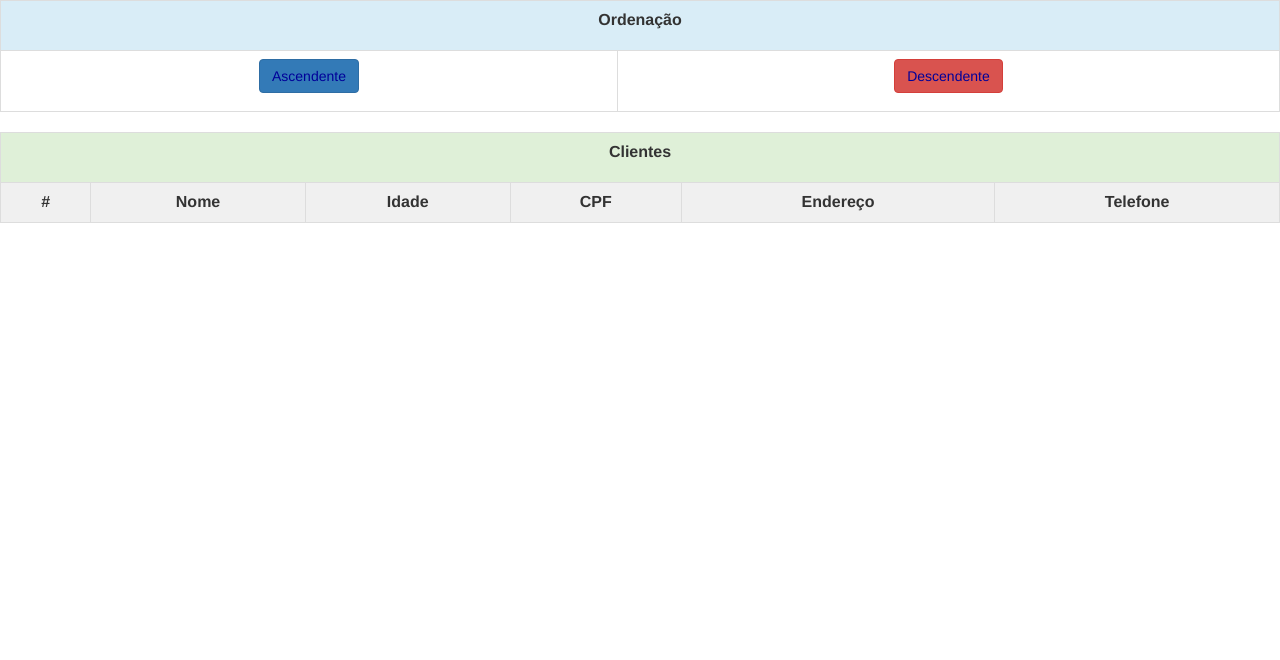
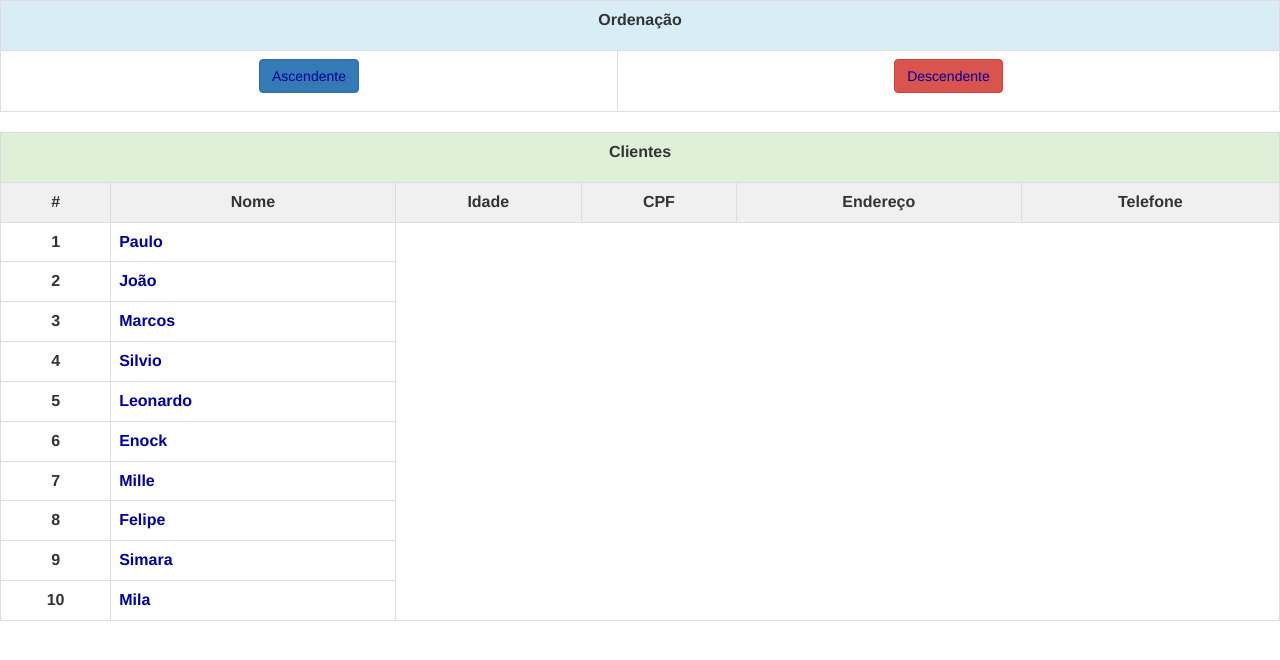
Before and after one commit to jsmilenium/clientes, a PHP site: page /principal.php in a window 1280 px wide. Shown: the top 660 px of the page. Run offline with PHP 8.4, Linux system fonts and the light colour scheme; data that the repository does not hold is empty.

Commit message:
Update principal.php

```diff
--- a/principal.php
+++ b/principal.php
@@ -32,6 +32,88 @@ Cadastro de clientes
 - Nessa listagem você também deverá ter a opção de ordenar os clientes pelo seu índice de forma ascendente e descendente.
 Não se esqueça de caprichar na interface utilizando o twitter bootstrap.
 */
+
+$cliente = array();
+
+// Cliente 1
+$cliente[1] = new Cliente();
+$cliente[1]->setNome('Paulo');
+$cliente[1]->setIdade(30);
+$cliente[1]->setCpf('342.012.955-89');
+$cliente[1]->setEndereco('Rua das Flores');
+$cliente[1]->setTelefone('4515-9595');
+
+// Cliente 2
+$cliente[2] = new Cliente();
+$cliente[2]->setNome('João');
+$cliente[2]->setIdade(34);
+$cliente[2]->setCpf('323.102.465-15');
+$cliente[2]->setEndereco('Rua das Hortências');
+$cliente[2]->setTelefone('5215-2555');
+
+// Cliente 3
+$cliente[3] = new Cliente();
+$cliente[3]->setNome('Marcos');
+$cliente[3]->setIdade(18);
+$cliente[3]->setCpf('111.233.455-09');
+$cliente[3]->setEndereco('Rua das Alvoradas');
+$cliente[3]->setTelefone('3331-2325');
+
+// Cliente 4
+$cliente[4] = new Cliente();
+$cliente[4]->setNome('Silvio');
+$cliente[4]->setIdade(39);
+$cliente[4]->setCpf('222.344.566-19');
+$cliente[4]->setEndereco('Rua 2 de Julho');
+$cliente[4]->setTelefone('2278-2121');
+
+// Cliente 5
+$cliente[5] = new Cliente();
+$cliente[5]->setNome('Leonardo');
+$cliente[5]->setIdade(40);
+$cliente[5]->setCpf('334.778.342-21');
+$cliente[5]->setEndereco('Rua 7 de Setembro');
+$cliente[5]->setTelefone('3178-4567');
+
+// Cliente 6
+$cliente[6] = new Cliente();
+$cliente[6]->setNome('Enock');
+$cliente[6]->setIdade(35);
+$cliente[6]->setCpf('123.321.432-02');
+$cliente[6]->setEndereco('Rua Estrada do Côco');
+$cliente[6]->setTelefone('3321-4512');
+
+// Cliente 7
+$cliente[7] = new Cliente();
+$cliente[7]->setNome('Mille');
+$cliente[7]->setIdade(35);
+$cliente[7]->setCpf('689.009.404-56');
+$cliente[7]->setEndereco('Rua Ipitanga');
+$cliente[7]->setTelefone('7778-9890');
+
+// Cliente 8
+$cliente[8] = new Cliente();
+$cliente[8]->setNome('Felipe');
+$cliente[8]->setIdade(27);
+$cliente[8]->setCpf('334.567.098-03');
+$cliente[8]->setEndereco('Rua de Feira');
+$cliente[8]->setTelefone('2341-4532');
+
+// Cliente 9
+$cliente[9] = new Cliente();
+$cliente[9]->setNome('Simara');
+$cliente[9]->setIdade(35);
+$cliente[9]->setCpf('111.998.766-67');
+$cliente[9]->setEndereco('Rua Maralhão');
+$cliente[9]->setTelefone('8894-9988');
+
+// Cliente 10
+$cliente[10] = new Cliente();
+$cliente[10]->setNome('Mila');
+$cliente[10]->setIdade(29);
+$cliente[10]->setCpf('677.108.009-38');
+$cliente[10]->setEndereco('Rua 2 de Fevereiro');
+$cliente[10]->setTelefone('1123-5455');
 ?>
 
 <table class="table table-bordered">
```
